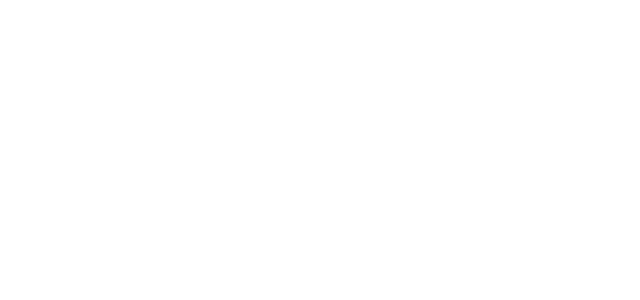
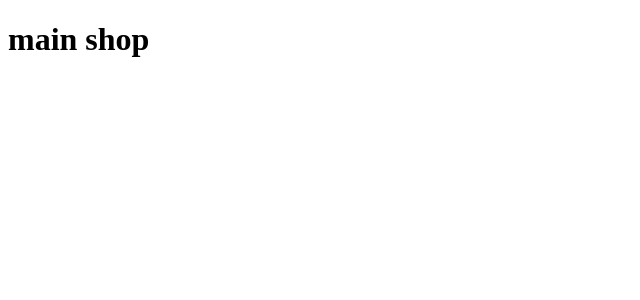
Before and after one commit to Darpeex/tg_angular_schedule, an Angular app: page / in a window 1280 px wide. Shown: the top 300 px of the page, without its empty margins (0-640 px from the left). Built offline with nearby package versions, Linux system fonts and the light colour scheme.

Commit message:
feat: добавлены компоненты shop, product, feedback

```diff
--- a/src/app/pages/feedback/feedback.component.ts
+++ b/src/app/pages/feedback/feedback.component.ts
@@ -4,7 +4,7 @@
   selector: 'app-feedback',
   standalone: true,
   imports: [],
-  template: ``,
+  template: `feedback`,
 })
 export class FeedbackComponent {
 
--- a/src/app/pages/product/product.component.ts
+++ b/src/app/pages/product/product.component.ts
@@ -4,7 +4,7 @@
   selector: 'app-product',
   standalone: true,
   imports: [],
-  template: ``,
+  template: `product`,
 })
 export class ProductComponent {
 
--- a/src/app/pages/shop/shop.component.ts
+++ b/src/app/pages/shop/shop.component.ts
@@ -4,6 +4,6 @@
   selector: 'app-shop',
   standalone: true,
   imports: [],
-  template: ``,
+  template: `<h1>main shop</h1>`,
 })
 export class ShopComponent {}
--- a/src/styles.css
+++ b/src/styles.css
@@ -1 +1,5 @@
 /* You can add global styles to this file, and also import other style files */
+body {
+  background: var(--tg-theme-bg-color);
+  color: var(--tg-theme-text-color);
+}
```
